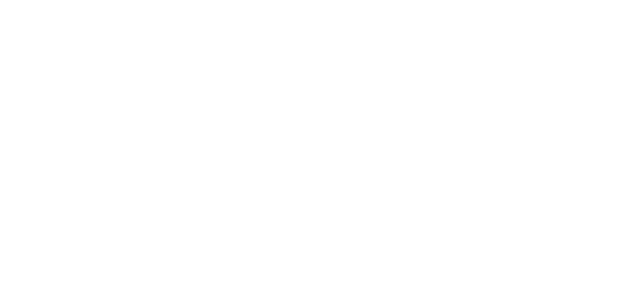
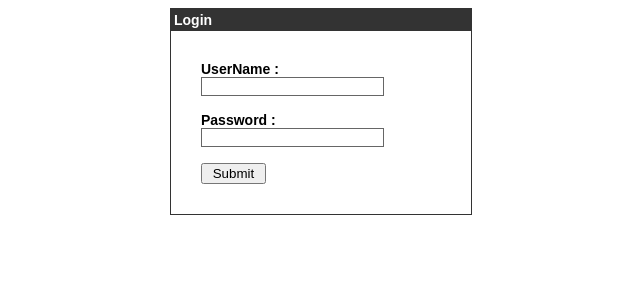
Before and after one commit to anki1512/lpw, a PHP site: page /login.php in a window 1280 px wide. Before the commit the part shown is empty. Shown: the top 300 px of the page, without its empty margins (319-959 px from the left). Run offline with PHP 8.4, Linux system fonts and the light colour scheme; data that the repository does not hold is empty; a stand-in replaces the project's code that opens the database connection.

Commit message:
Update login.php

```diff
--- a/login.php
+++ b/login.php
@@ -48,3 +48,27 @@
       </style>
 
    </head>
+
+   <body bgcolor = "#FFFFFF">
+
+      <div align = "center">
+         <div style = "width:300px; border: solid 1px #333333; " align = "left">
+            <div style = "background-color:#333333; color:#FFFFFF; padding:3px;"><b>Login</b></div>
+
+            <div style = "margin:30px">
+
+               <form action = "" method = "post">
+                  <label>UserName  :</label><input type = "text" name = "username" class = "box"/><br /><br />
+                  <label>Password  :</label><input type = "password" name = "password" class = "box" /><br/><br />
+                  <input type = "submit" value = " Submit "/><br />
+               </form>
+
+               <div style = "font-size:11px; color:#cc0000; margin-top:10px"><?php echo $error; ?></div>
+
+            </div>
+
+         </div>
+
+      </div>
+
+   </body>
```
